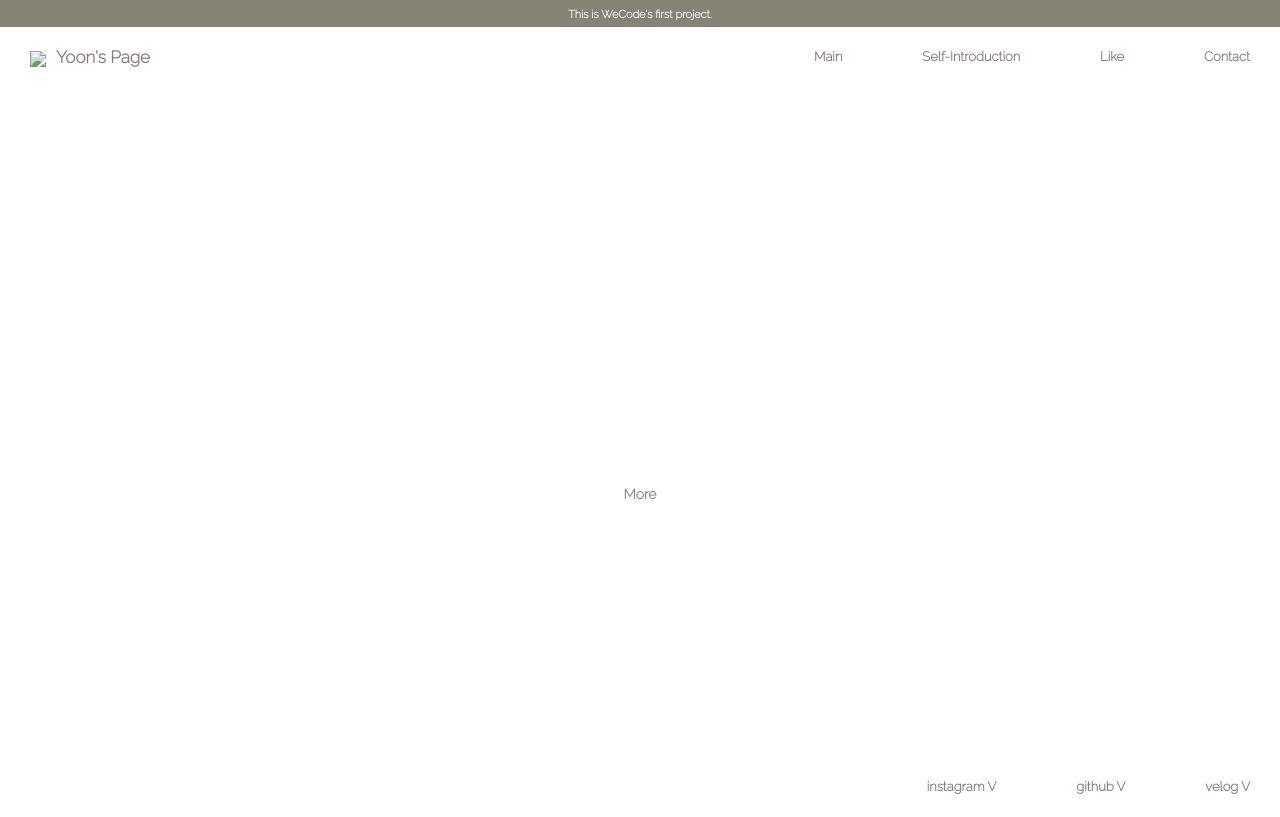
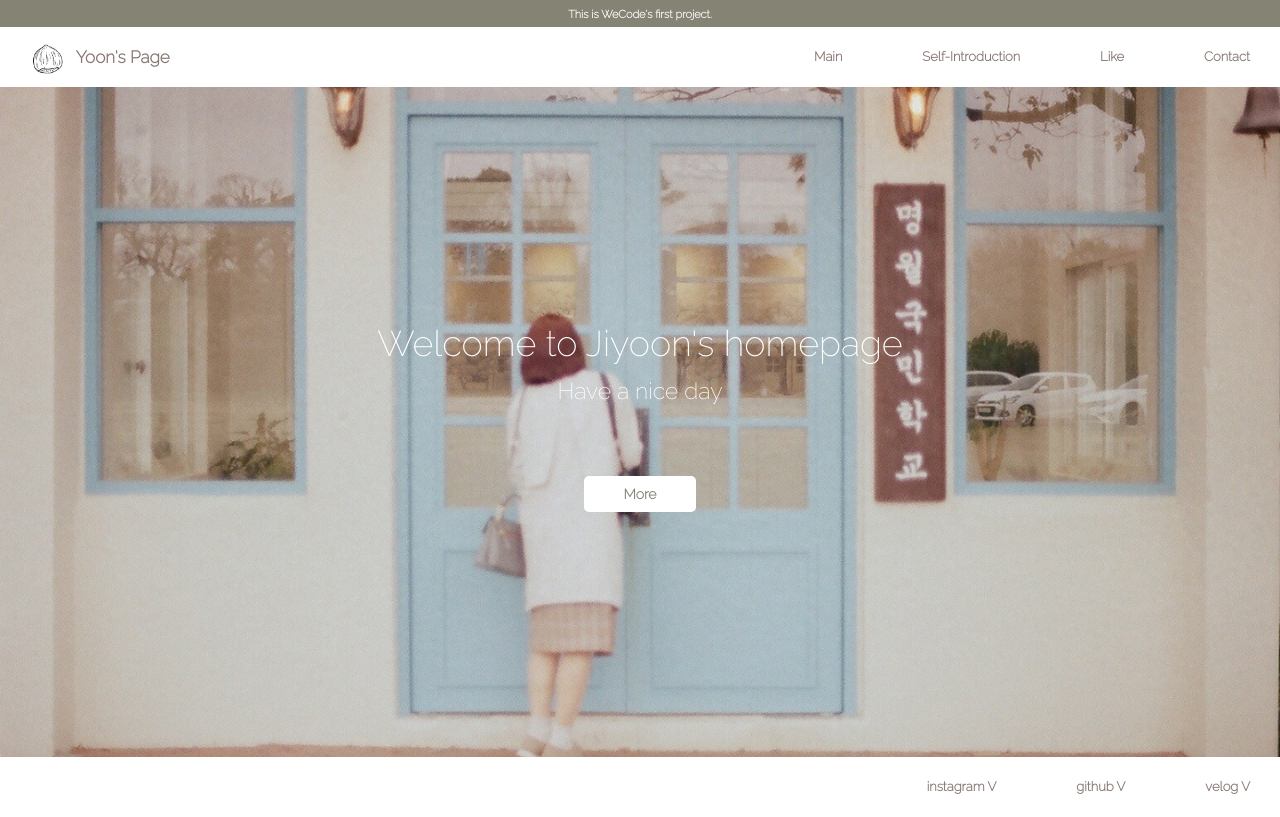
Before and after one commit to memoyoon/self-introduction_, a plain HTML site: page index.html in a window 1280 px wide. Drawn offline with Linux system fonts and the light colour scheme.

Commit message:
recommit

```diff
--- a/index.html
+++ b/index.html
@@ -29,7 +29,7 @@
     </div>
 
     <div class="header">
-      <a href="#"><img src="./images/logo.JPG" height="30px" class="logo">Yoon's Page</a>
+      <a href="#"><img src="logo.JPG" height="30px" class="logo">Yoon's Page</a>
       <ul class="menu">
         <li><a href="#">Main</a></li>
         <li><a href="#">Self-Introduction</a></li>
--- a/style.css
+++ b/style.css
@@ -77,7 +77,7 @@
 
   .hero-header {
     text-align: center;
-    background-image: url("./images/jeju.JPG");
+    background-image: url("jeju.JPG");
     background-size: cover;
     background-position: center center;
     height: 670px;
```
